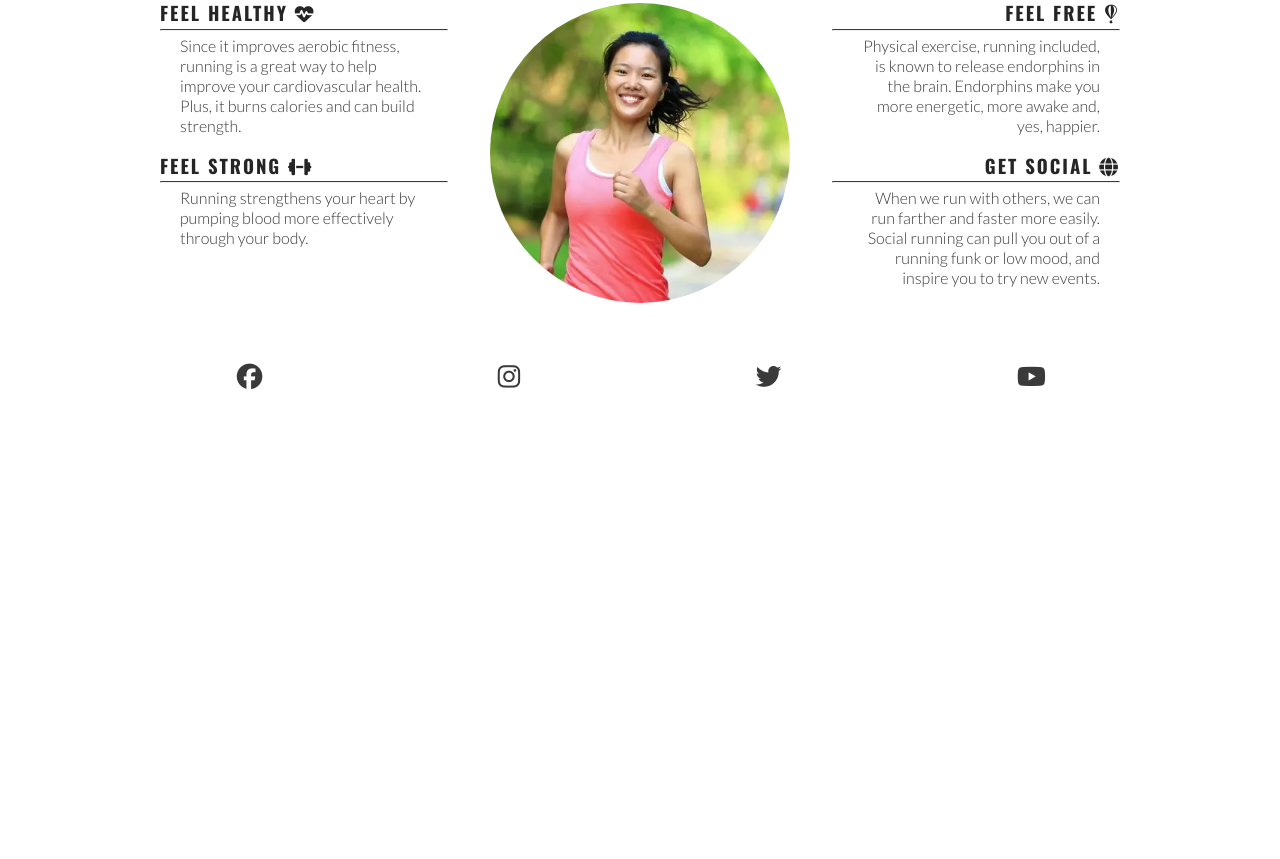
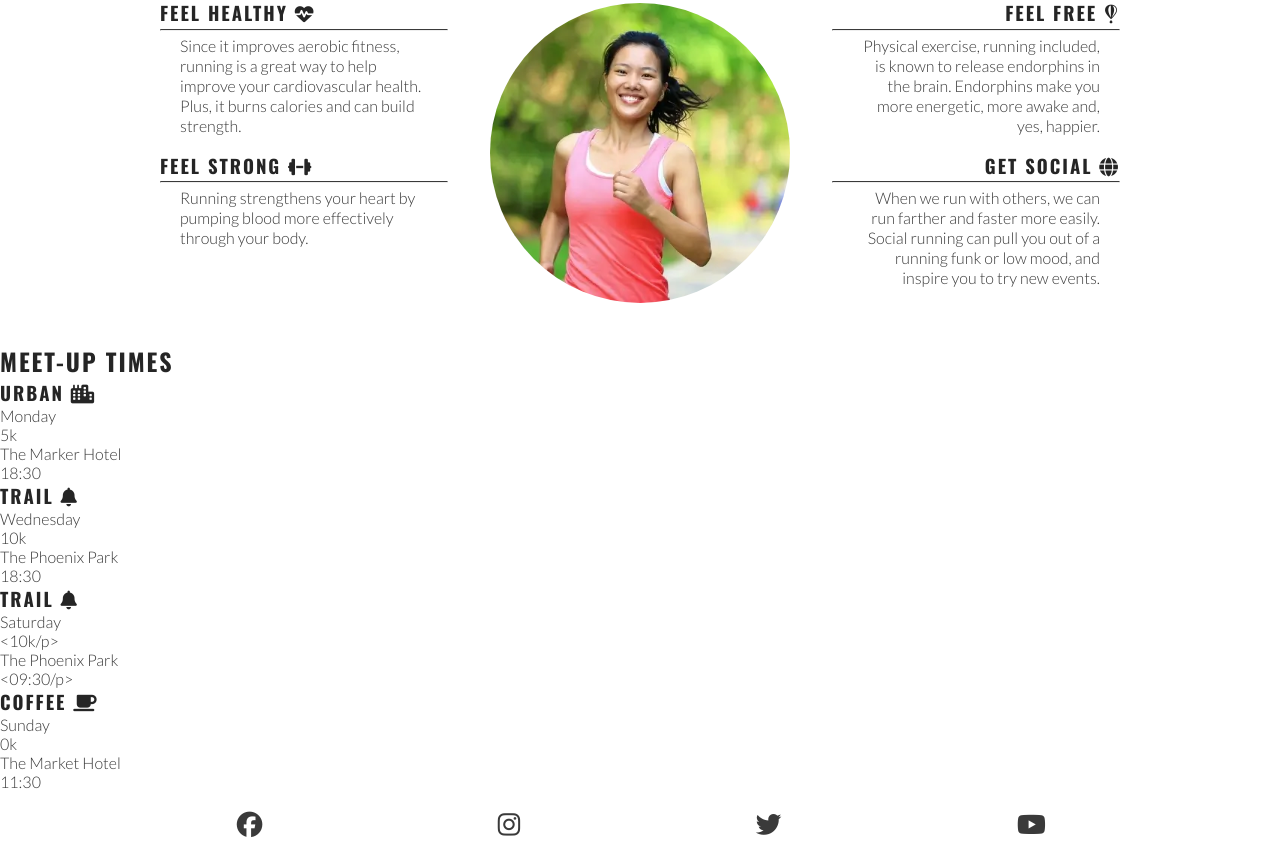
Before and after one commit to Viki-coding/love-running, a plain HTML site: page index.html in a window 1280 px wide. Shown: the part 782-1641 px from the top of the page. Before the commit the page ends 1193 px from the top, so only its background shows below. Drawn offline with nearby package versions, Linux system fonts and the light colour scheme.

Commit message:
add section about meetups

```diff
--- a/index.html
+++ b/index.html
@@ -80,6 +80,48 @@
                 </div>
             </div>
         </section>
+
+        <!-- Meetup times section -->
+         <section id="meetups">
+            <h2>Meet-up Times</h2>
+            <div id="times">
+                <div>
+                    <h3>URBAN <i class="fa-solid fa-city"></i></h3>
+                    <p>Monday</p>
+                    <p>5k</p>
+                    <p>The Marker Hotel</p>
+                    <p>18:30</p>
+                </div>
+                <div>
+                    <h3>TRAIL <i class="fa-solid fa-bell"></i></h3>
+                    <p>Wednesday</p>
+                    <p>10k</p>
+                    <p>The Phoenix Park</p>
+                    <p>18:30</p>
+                </div>
+                <div>
+                    <h3>TRAIL <i class="fa-solid fa-bell"></i></h3>
+                    <p>Saturday</p>
+                    <p><10k/p>
+                    <p>The Phoenix Park</p>
+                    <p><09:30/p>
+                </div>
+                <div>
+                    <h3>COFFEE <i class="fa-solid fa-mug-saucer"></i></h3>
+                    <p>Sunday</p>
+                    <p>0k</p>
+                    <p>The Market Hotel</p>
+                    <p>11:30</p>
+                </div>
+                <div>
+                    <h3></h3>
+                    <p></p>
+                    <p></p>
+                    <p></p>
+                    <p></p>
+                </div>
+            </div>
+         </section>
     </main>
 
     <footer>
```
